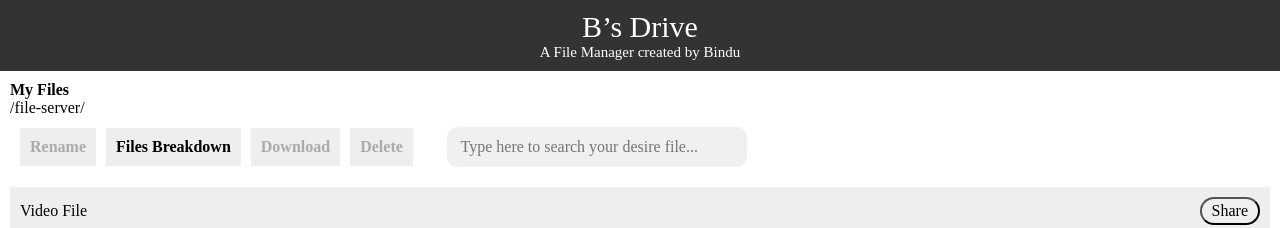
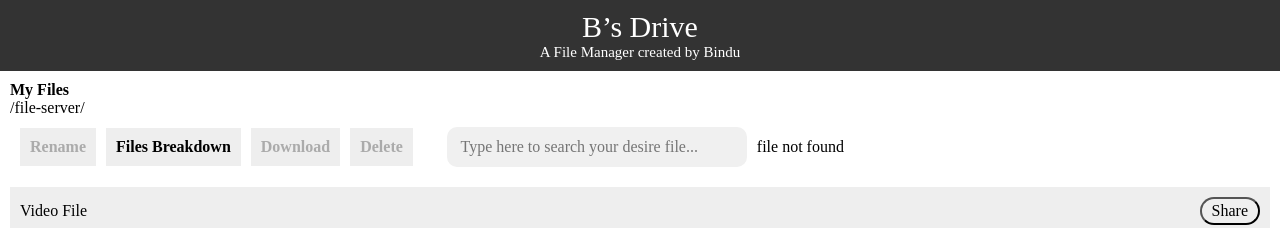
Before and after one commit to Biku213/Multimedia-App, a React (Create React App) app: page / in a window 1280 px wide. Shown: the top 228 px of the page. Built offline with nearby package versions, Linux system fonts and the light colour scheme.

Commit message:
modified search feature

```diff
--- a/src/App.js
+++ b/src/App.js
@@ -268,7 +268,11 @@ export default function App() {
             </div>
           ))}
         </div>
-      ) : null}
+      ) : (
+        <div className="file not found">
+          file not found
+        </div>
+      )}
 </div>
 </div>
 
```
